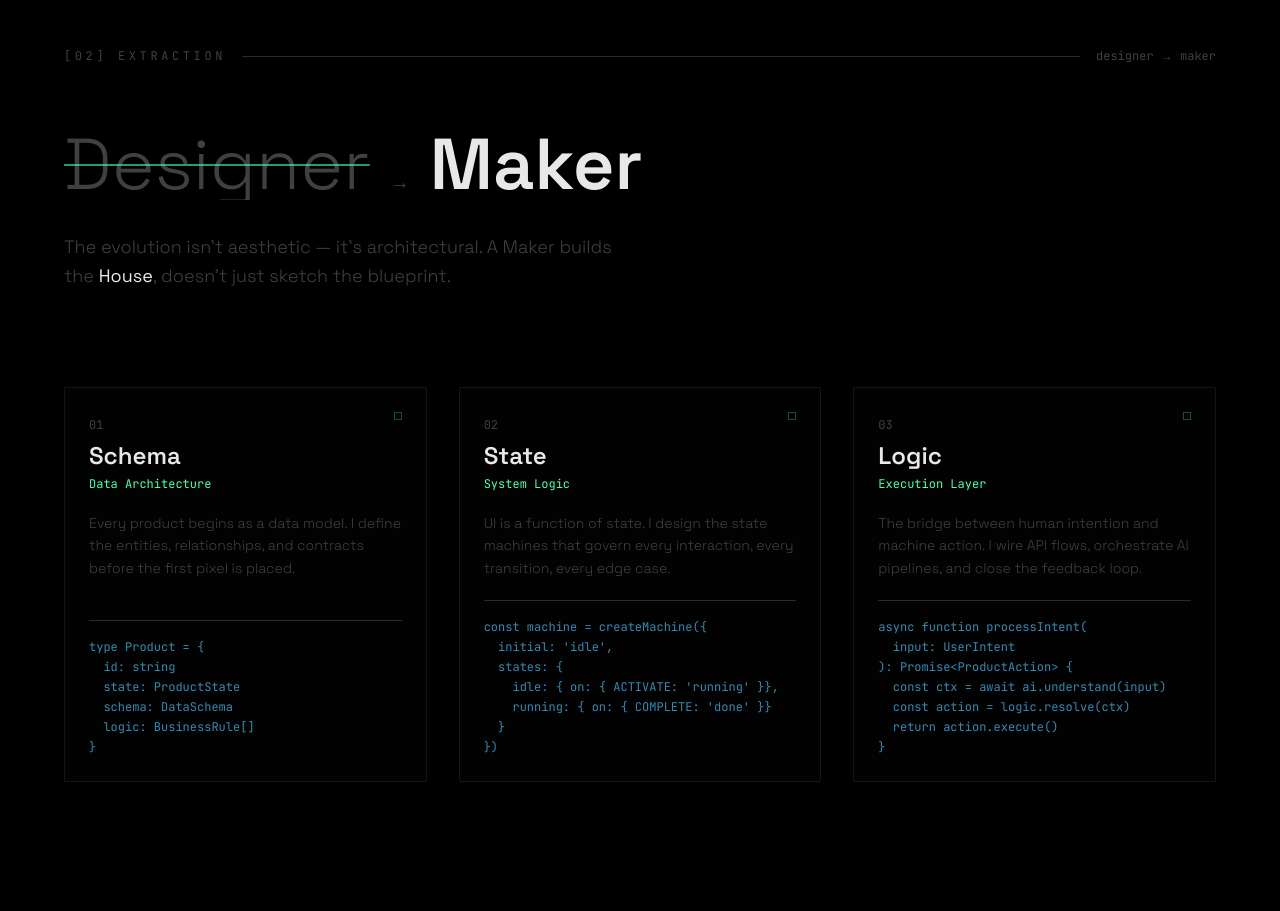
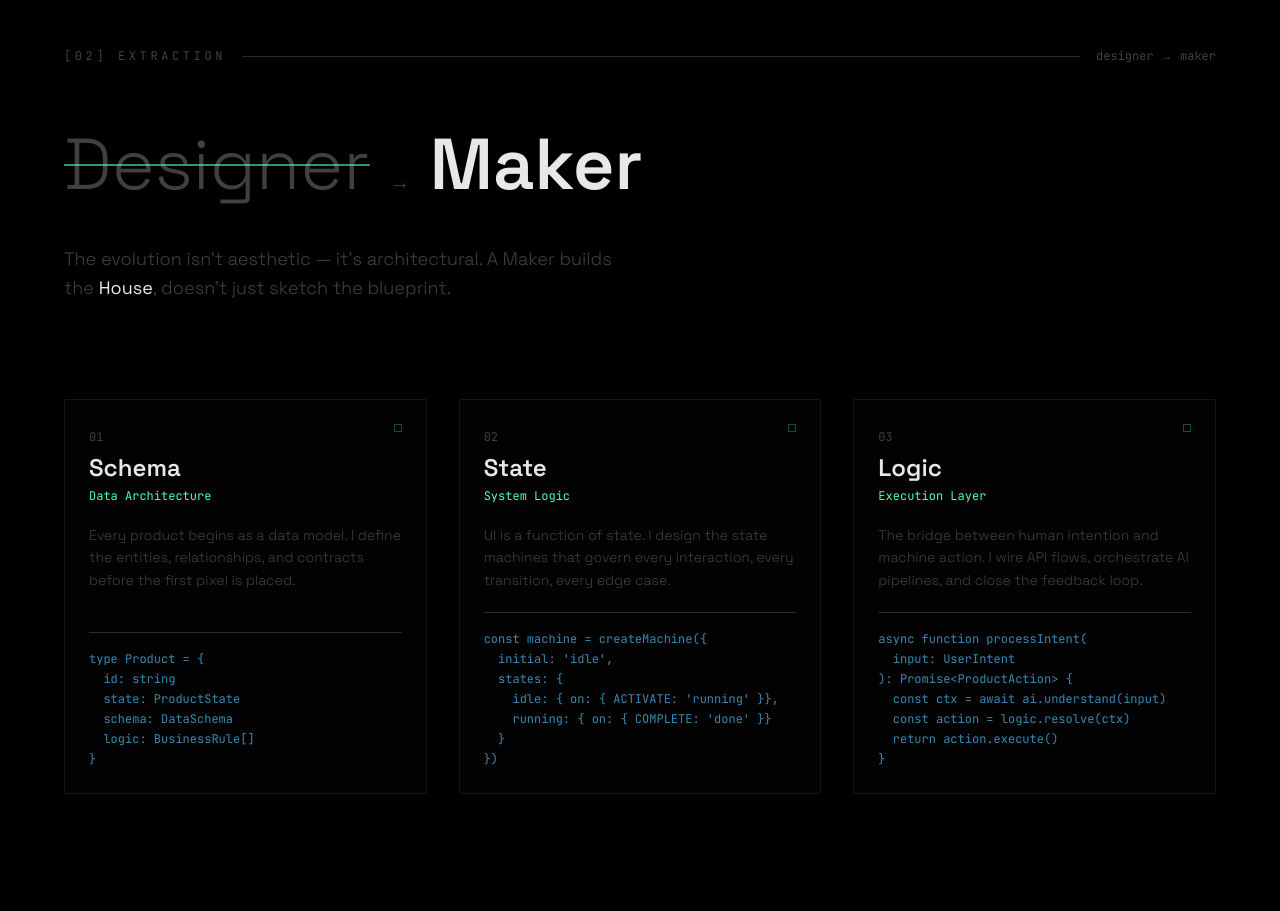
Before and after one commit to ofir1233/ofir-nona-product-maker, a Next.js app: page / in a window 1280 px wide. Shown: the part 880-1791 px from the top of the page. Built offline with nearby package versions, Linux system fonts and the light colour scheme.

Commit message:
fix: add pb-3 to overflow-hidden wrapper so 'g' descender isn't clipped
Co-Authored-By: Claude Sonnet 4.6 <noreply@anthropic.com>

```diff
--- a/components/sections/ExtractionSection.tsx
+++ b/components/sections/ExtractionSection.tsx
@@ -95,7 +95,7 @@ export default function ExtractionSection() {
             initial={{ opacity: 0 }}
             animate={headlineInView ? { opacity: 1 } : {}}
             transition={{ duration: 0.6 }}
-            className="overflow-hidden"
+            className="overflow-hidden pb-3"
           >
             <div className="flex flex-wrap items-baseline gap-x-5 gap-y-2">
               <motion.span
```
